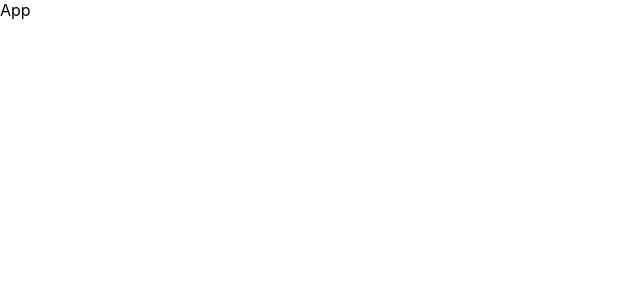
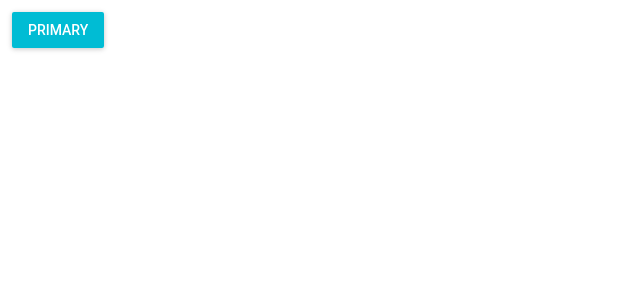
Before and after one commit to Edyta2801/exercises-reat, a React (Create React App) app: page / in a window 1280 px wide. Shown: the top 300 px of the page, without its empty margins (0-640 px from the left). Built offline with nearby package versions, Linux system fonts and the light colour scheme.

Commit message:
RaisedButton

```diff
--- a/src/App.js
+++ b/src/App.js
@@ -1,10 +1,16 @@
 import React from 'react'
+import RaisedButton from 'material-ui/RaisedButton'
 
+const style = { margin: 12 }
 
 const App = (props) => (
-    <div>
-      App
-    </div>
+  <div>
+    <RaisedButton
+      label="Primary"
+      primary={true}
+      style={style}
+    />
+  </div>
 );
 
 
```
